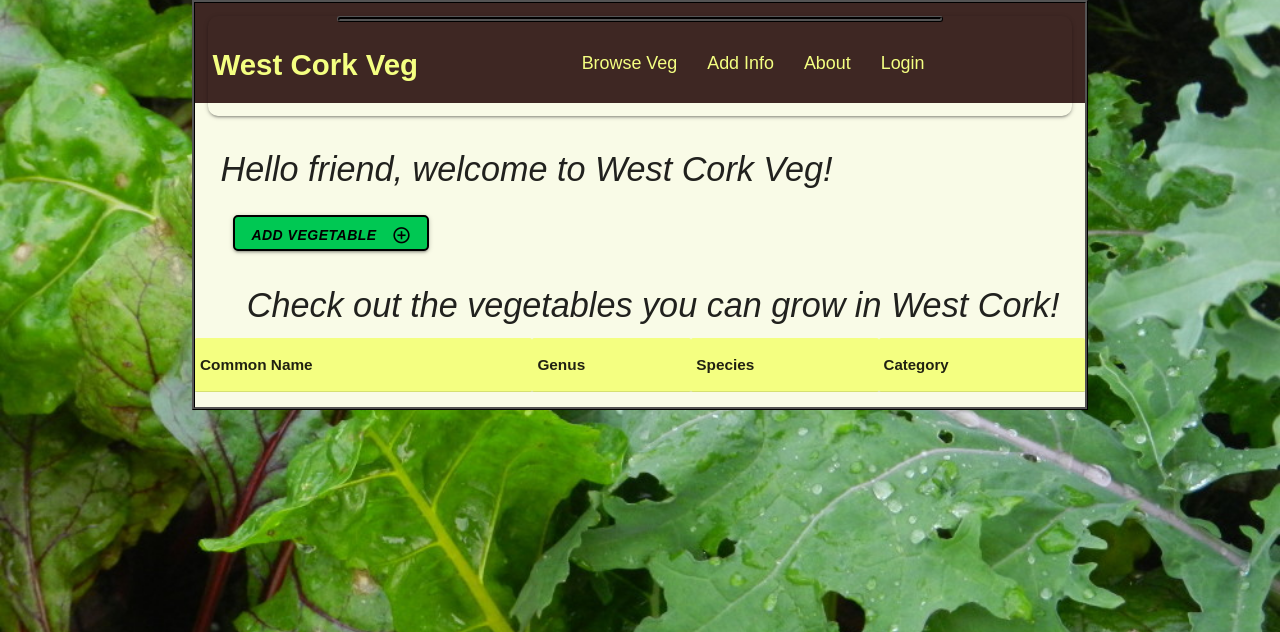
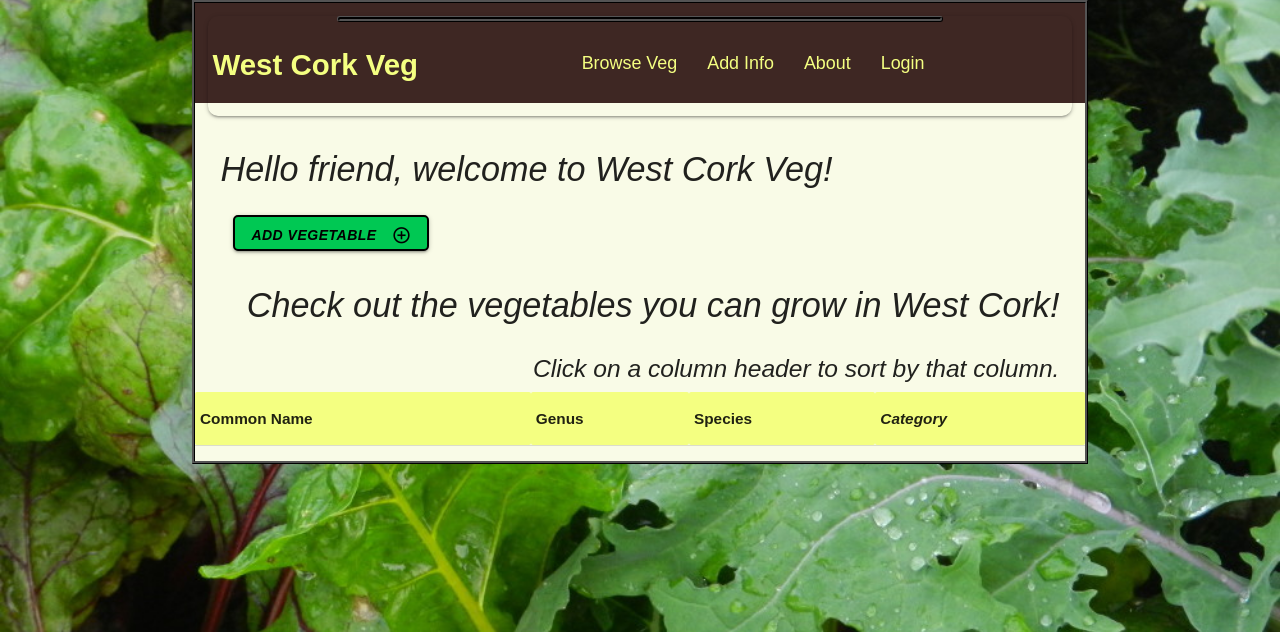
Before and after one commit to teraspora/wc-veg, a Flask app: page /veg in a window 1280 px wide. Shown: the top 632 px of the page. Run offline with Flask 2, Linux system fonts and the light colour scheme; data that the repository does not hold is empty; some libraries are stand-ins or nearby versions.

Commit message:
Added new route, '/sortveg/<string:sort_field>' to sort veg table by column

```diff
--- a/app.py
+++ b/app.py
@@ -16,6 +16,7 @@ mongo = PyMongo(app)
 users = []
 userid = -1
 anon = True     # means no user logged in so edit/delete not available
+sort_fields = ["common_name", "genus", "species", "category_name"]
 
 class User:
     """ Represents a user and associated data """
@@ -65,9 +66,32 @@ def veg():
         user = users[userid]
         print(f'User is {user.name}, userid = {userid}')
     # ********* DEBUGGING: ***********
-    print(f'Anon is {anon}')
+    print(f'Anon is {anon} (in veg())')
 
     return render_template("veg.html", veg = mongo.db.vegetables.find(), anon = anon, uname = user.name)
+
+@app.route("/sortveg/<string:sort_field>")
+def sortveg(sort_field):
+    # ********* DEBUGGING: ***********
+    print(f'sort_field = {sort_field}')
+    if sort_field not in sort_fields:
+        veg = mongo.db.vegetables.find()
+    else:
+        veg = mongo.db.vegetables.find().sort(sort_field)
+
+    userid = session.get("userid", None)
+    if userid is None or userid < 0:
+        anon = True
+        user = User('anon', False)
+    else:
+        anon = False
+        user = users[userid]
+        print(f'User is {user.name}, userid = {userid}')
+    # ********* DEBUGGING: ***********
+    print(f'Anon is {anon} (in sortveg())')
+
+    return render_template("veg.html", veg = veg, anon = anon, uname = user.name)
+
 
 @app.route("/")
 @app.route("/login")
@@ -93,7 +117,7 @@ def insertveg():
     """ Insert the new document into database and then show the full veg table. """
     userid = session.get("userid", None)
     if userid is None:
-        return redirect(url_for("index"))
+        return redirect(url_for("login"))
     user = users[userid]
     form_data = request.form.to_dict()
     veg_list = mongo.db.vegetables
--- a/templates/veg.html
+++ b/templates/veg.html
@@ -18,22 +18,23 @@
       <h4 class = "right">
         Check out the vegetables you can grow in West Cork!
       </h4>
+      <h5 class = "right">Click on a column header to sort by that column.</h5>
     </section>
     <section class="section veg-list">
 
 	    <table border = 5>
         <tr class = "lime accent-1">
-          <th class = "field-name common_name"> Common Name </th>
-            <td class = "field-name genus"> Genus </td>
-            <td class = "field-name species"> Species </td>
-            <td class = "field-name veg-category"> Category </td>
+          <th class = "field-name common_name"> <a href = {{ url_for('sortveg', sort_field = 'common_name') }}>Common Name</a> </th>
+            <td class = "field-name genus"> <a href = {{ url_for('sortveg', sort_field = 'genus') }}>Genus</a> </td>
+            <td class = "field-name species"> <a href = {{ url_for('sortveg', sort_field = 'species') }}>Species</a> </td>
+            <td class = "field-name category_name"> <a href = {{ url_for('sortveg', sort_field = 'category_name') }}>Category</a> </td>
         </tr>
         {% for v in veg %}
          <tr>
             <th class = "common_name"> {{ v.common_name }} </th>
             <td class = "genus"> {{ v.genus }} </td>
             <td class = "species"> {{ v.species }} </td>
-            <td class = "veg-category"> {{ v.category_name }} </td>
+            <td class = "category_name"> {{ v.category_name }} </td>
             <td class="show">
               <a href = "{{url_for("showveg", veg_id = v._id)}}" class="dbs-action text-bold black-text green accent-4 waves-effect waves-light btn-small"><i class="material-icons right">details</i>Show</a>
             </td>
```
